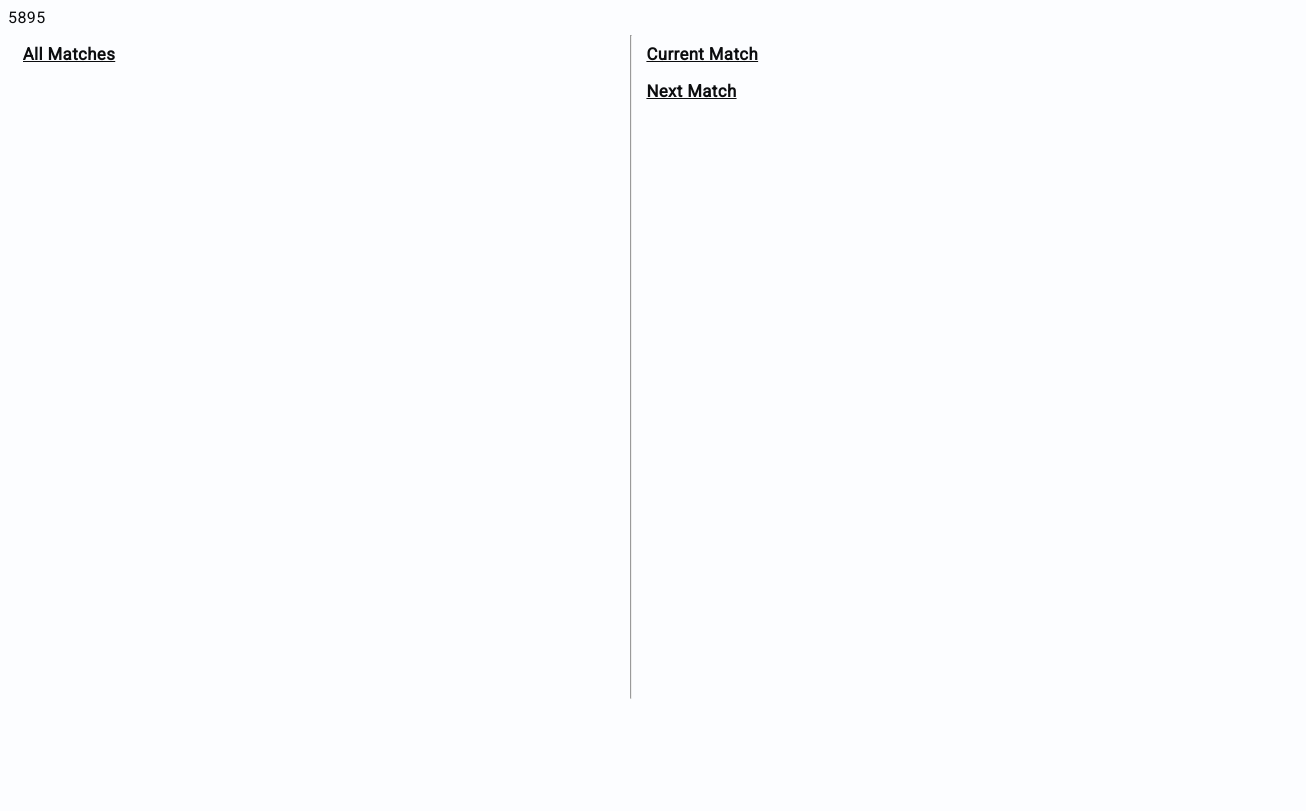
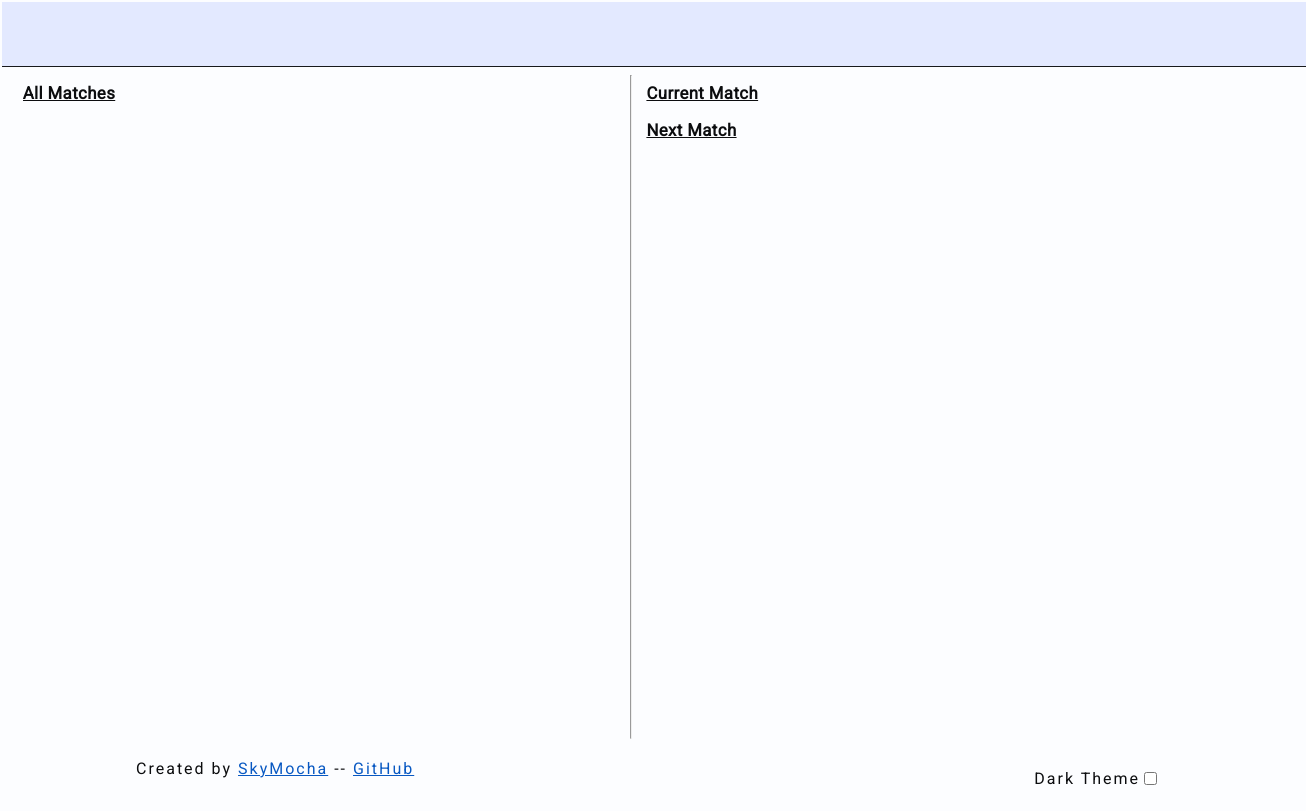
Before and after one commit to SkyeActsOut/5895-Pit, a plain HTML site: page index.html in a window 1280 px wide. Shown: the whole page, 1306 px wide, since content can reach past the window. Drawn offline with nearby package versions, Linux system fonts and the light colour scheme; no server answers.

Commit message:
UI Improvements

```diff
--- a/index.html
+++ b/index.html
@@ -1,3 +1,4 @@
+<!DOCTYPE html>
 
 <head>
 
@@ -21,6 +22,9 @@
     <!-- MAIN SCRIPT -->
     <script src="./src/main.js"></script>
 
+    <!-- UI Script -->
+    <script src="./src/ui.js"></script>
+
     <!-- TODO FEATURES -->
     <script src="./src/insults.js"></script>
 
@@ -34,12 +38,14 @@
     <body>
 
 
-        <div class="event">
+        <div class="event_container">
+            <div class="event">
 
-            <div class="title">5895</div>
-            <div class="event_name"></div>
-            <div class="event_year"></div>
+                <div class="title"></div>
+                <div class="event_name"></div>
+                <div class="event_year"></div>
 
+            </div>
         </div>
         <!-- <div class="insults">
 
@@ -69,11 +75,28 @@
 
         </div>
 
+        <footer>
+            <div class="left">
+                Created&nbsp;by&nbsp;<a href="https://www.skymocha.net">SkyMocha</a>
+                &nbsp;--&nbsp;
+                <a href="https://github.com/SkyMocha/5895-Pit" target="blank">GitHub</a>
+            </div>
+            <div class="right">
+                <div>
+                    Dark Theme
+                    <div class="check_container" onclick="flipDark()">
+                        <input type="checkbox" id="dark_theme">
+                        <span class="checkmark"></span>
+                    </div>
+                </div>
+            </div>
+        </footer>
+
     </body>
 
     <script>
 
-        main();
+        main(true);
 
     </script>
 
```
